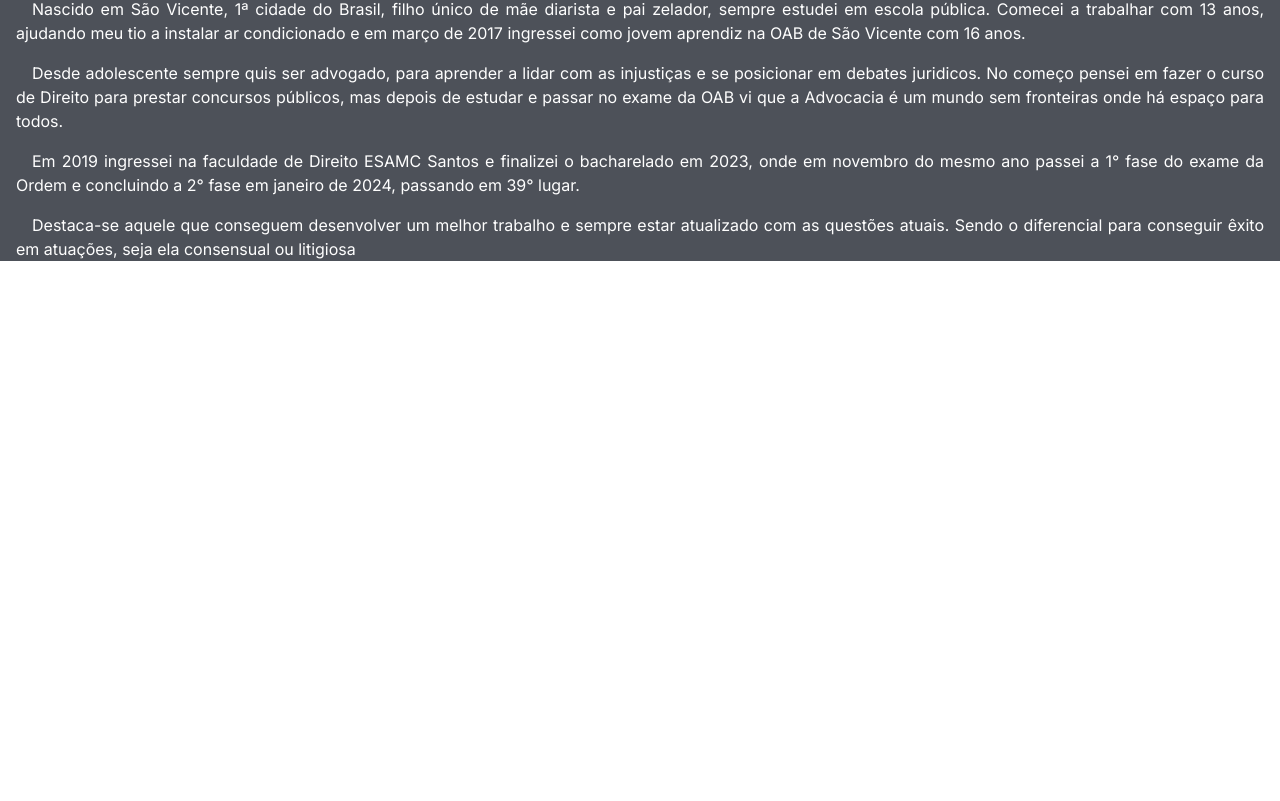
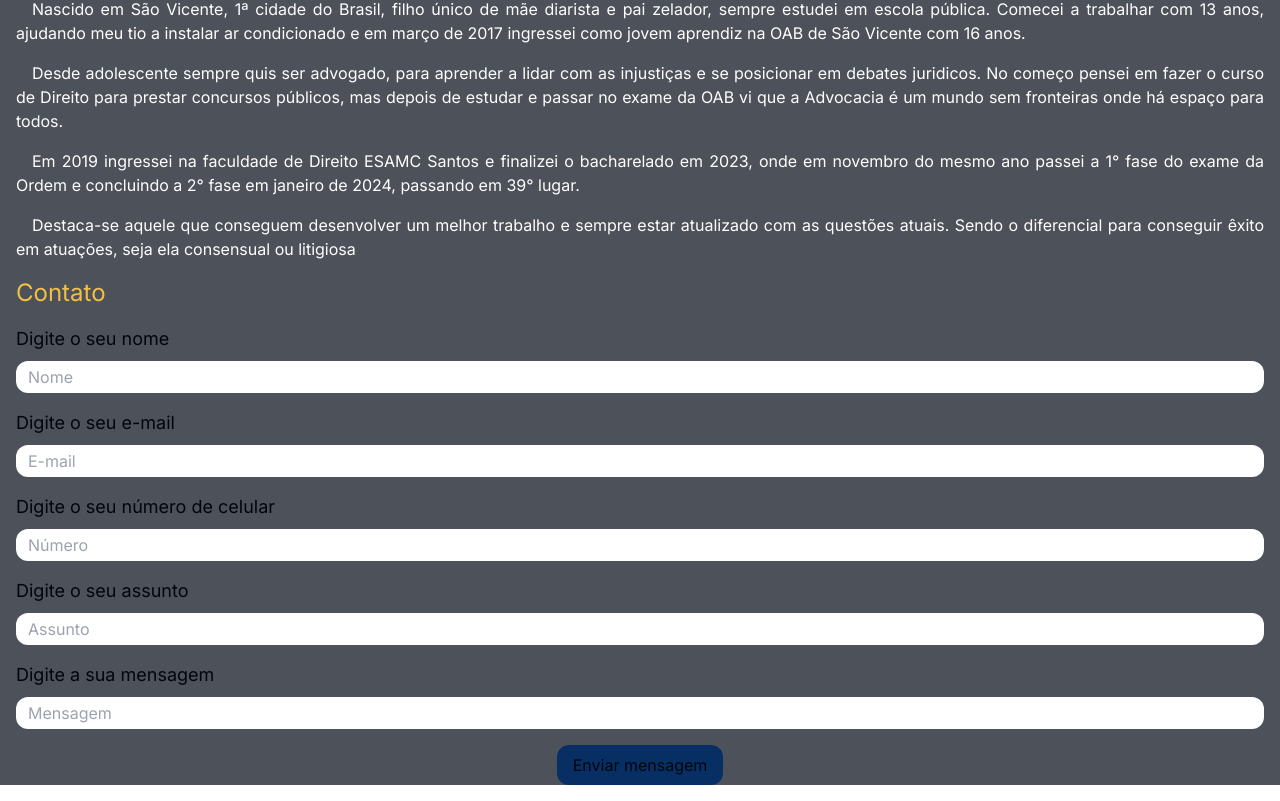
Before and after one commit to luscabap/Guilherme-Andrade, a Next.js app: page / in a window 1280 px wide. Shown: the part 2211-3012 px from the top of the page. Before the commit the page ends 2472 px from the top, so only its background shows below. Built offline with nearby package versions, Linux system fonts and the light colour scheme.

Commit message:
adding contact

```diff
--- a/src/app/page.tsx
+++ b/src/app/page.tsx
@@ -1,5 +1,6 @@
 "use client";
 import { AboutMe } from "@/components/AboutMe";
+import { Contact } from "@/components/Contact";
 import { Header } from "@/components/Header";
 import { HomeContent } from "@/components/HomeContent";
 import { useThemeContext } from "@/hooks/useThemeContext";
@@ -14,6 +15,7 @@ export default function Home() {
         <div className="pt-[140px] px-4">
           <HomeContent />
           <AboutMe />
+          <Contact />
         </div>
       </div>
     </>
```
